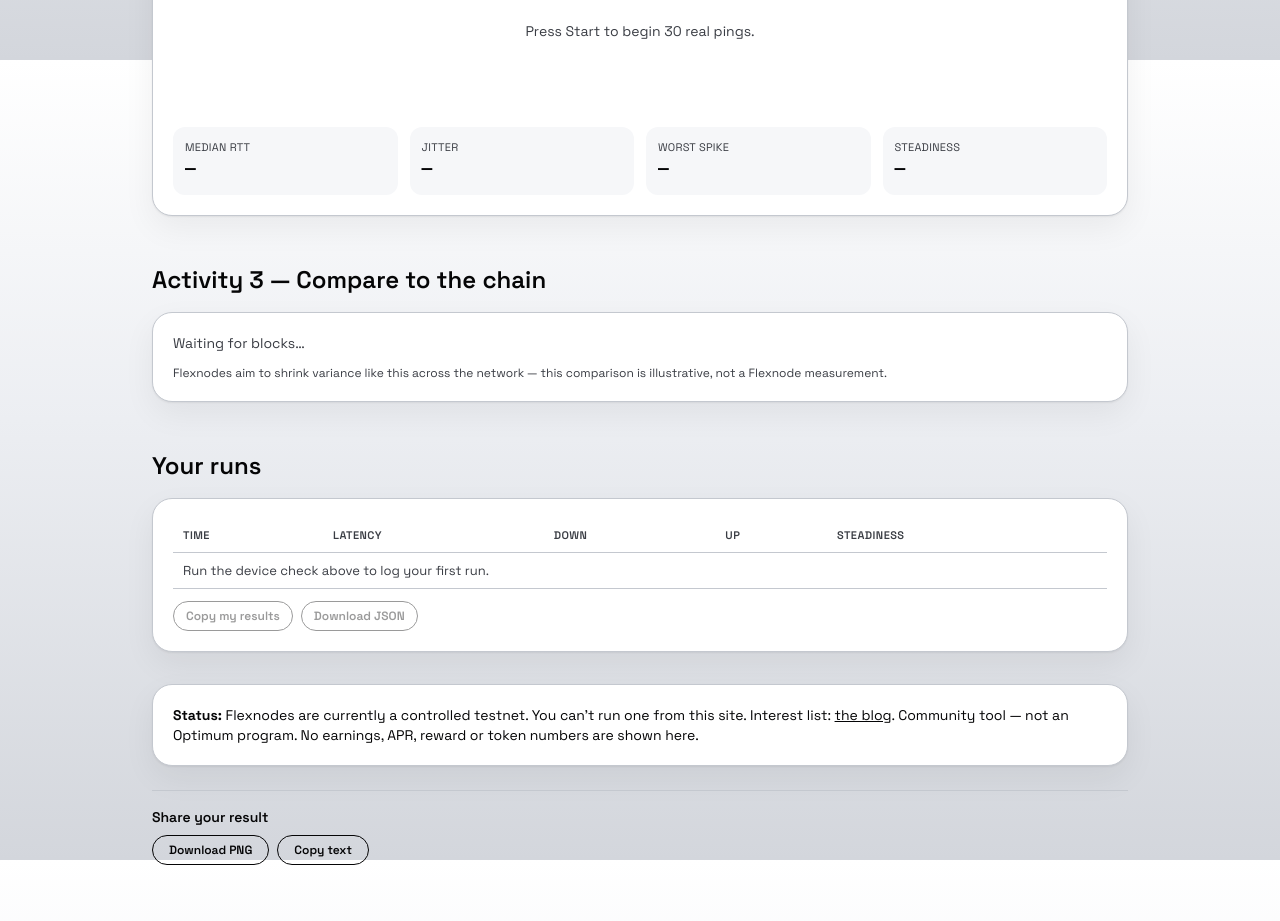
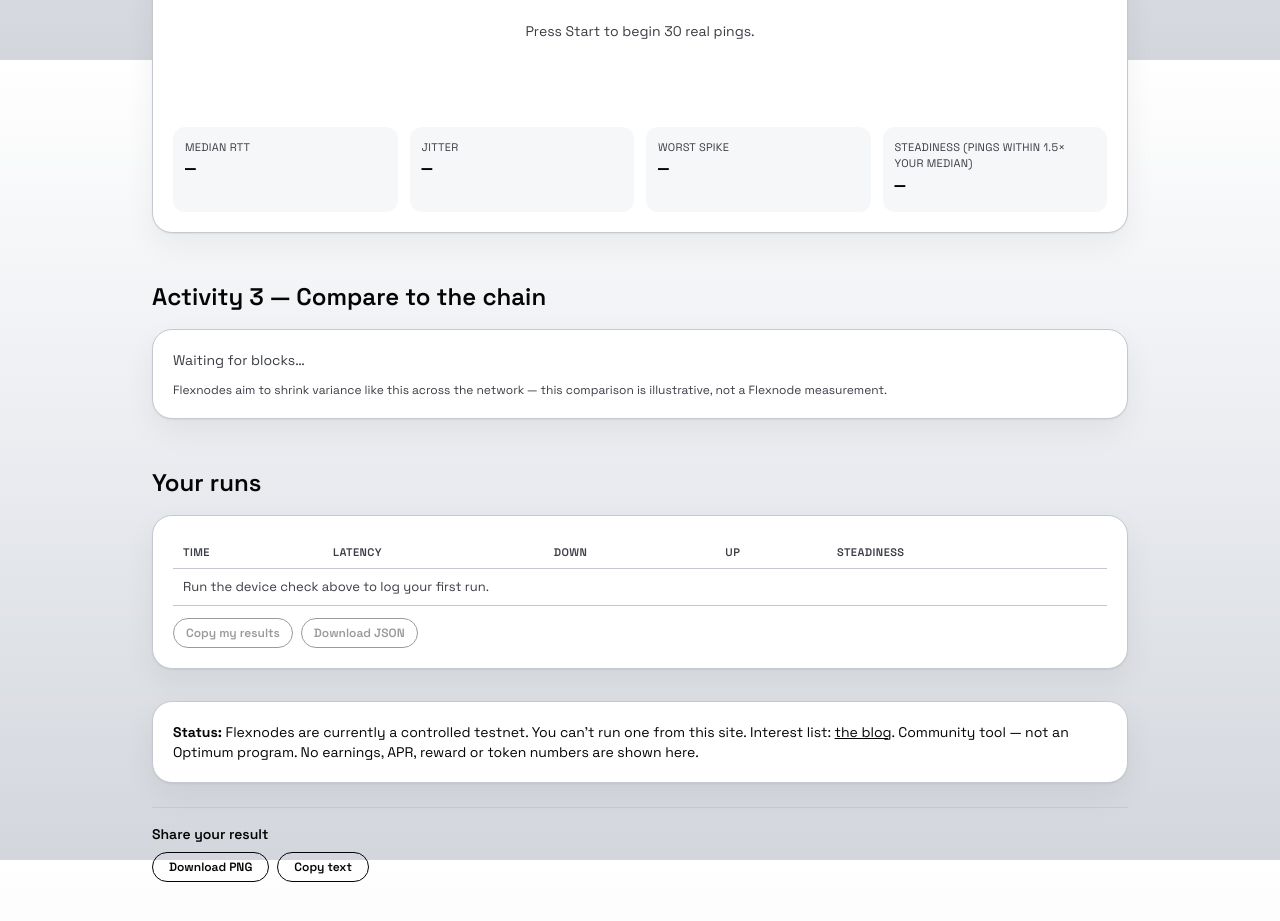
Before and after one commit to Pawan4291/propagation-lab, a React (Vite) app: page /#/flexnode in a window 1280 px wide. Shown: the part 1540-2461 px from the top of the page. Built offline with nearby package versions, Linux system fonts and the light colour scheme.

Commit message:
fix flexnode stats

```diff
--- a/src/components/ProbeRunner.tsx
+++ b/src/components/ProbeRunner.tsx
@@ -21,7 +21,7 @@ export function ProbeRunner({
   full?: boolean;
   onComplete: (r: ProbeResult) => void;
 }) {
-  const { network, status, reconnects, window: records } = useStream();
+  const { network, window: records } = useStream();
   const [running, setRunning] = useState(false);
   const [step, setStep] = useState("");
   const [result, setResult] = useState<ProbeResult | null>(null);
@@ -59,8 +59,8 @@ export function ProbeRunner({
         r.speedUnreachable = true;
       }
       setStep("Checking stream stability…");
-      const uptimeOk = status === "live";
-      r.stabilityPct = Math.max(0, 100 - reconnects * 8) * (uptimeOk ? 1 : 0.6);
+      const slotsSpan = records.length > 1 ? records[records.length - 1].slot - records[0].slot + 1 : 0;
+      r.stabilityPct = slotsSpan > 0 ? Math.min(100, (records.length / slotsSpan) * 100) : undefined;
       r.connection = getConnectionInfo();
       if (r.speedUnreachable) {
         setErrorNote("Speed endpoints unreachable from your network — showing latency + stability only.");
--- a/src/components/StabilityTest.tsx
+++ b/src/components/StabilityTest.tsx
@@ -49,7 +49,7 @@ export function StabilityTest({ latencyThreshold }: { latencyThreshold: number }
   const med = values.length ? [...values].sort((a, b) => a - b)[Math.floor(values.length / 2)] : null;
   const jit = stdev(values);
   const worst = values.length ? Math.max(...values) : null;
-  const steadiness = values.length ? (values.filter((v) => v <= latencyThreshold).length / values.length) * 100 : null;
+  const steadiness = values.length && med !== null ? (values.filter((v) => v <= med * 1.5).length / values.length) * 100 : null;
 
   function finalizeBest() {
     if (steadiness === null || med === null) return;
@@ -98,7 +98,7 @@ export function StabilityTest({ latencyThreshold }: { latencyThreshold: number }
         <Stat label="Median RTT" value={med !== null ? `${med.toFixed(0)} ms` : "—"} />
         <Stat label="Jitter" value={jit !== null ? `${jit.toFixed(0)} ms` : "—"} />
         <Stat label="Worst spike" value={worst !== null ? `${worst.toFixed(0)} ms` : "—"} />
-        <Stat label="Steadiness" value={steadiness !== null ? `${steadiness.toFixed(0)}%` : "—"} />
+        <Stat label="Steadiness (pings within 1.5× your median)" value={steadiness !== null ? `${steadiness.toFixed(0)}%` : "—"} />
       </div>
       {best && (
         <p className="mt-3 text-xs text-[var(--color-graphite)] font-mono-num">
--- a/src/pages/Flexnode.tsx
+++ b/src/pages/Flexnode.tsx
@@ -6,7 +6,7 @@ import { StabilityTest } from "../components/StabilityTest";
 import { ShareCard } from "../components/ShareCard";
 import { useStream } from "../hooks/useStream";
 import { NETWORKS } from "../lib/networks";
-import { percentile, stdev } from "../lib/stats";
+import { percentile } from "../lib/stats";
 
 interface Run {
   time: string;
@@ -40,7 +40,7 @@ export function Flexnode() {
   const p50 = percentile(delays, 50);
   const p95 = percentile(delays, 95);
   const spread = p50 !== null && p95 !== null ? p95 - p50 : null;
-  const ownJitter = stdev(delays.slice(-20));
+
 
   const passed = [
     measured.latencyMs !== undefined && measured.latencyMs <= thresholds.latencyMs,
@@ -103,7 +103,7 @@ export function Flexnode() {
             <Stat label="Chain p50" value={p50 !== null ? `${Math.round(p50)} ms` : "—"} />
             <Stat label="Chain p95" value={p95 !== null ? `${Math.round(p95)} ms` : "—"} />
             <Stat label="Chain spread" value={spread !== null ? `${Math.round(spread)} ms` : "—"} />
-            <Stat label="Your median RTT / jitter" value={measured.latencyMs !== undefined ? `${measured.latencyMs.toFixed(0)} / ${(ownJitter ?? 0).toFixed(0)} ms` : "—"} />
+            <Stat label="Your median RTT / jitter" value={measured.latencyMs !== undefined ? `${measured.latencyMs.toFixed(0)} / ${(measured.jitterMs ?? 0).toFixed(0)} ms` : "—"} />
           </div>
         )}
         <p className="mt-3 text-xs text-[var(--color-graphite)]">
```
